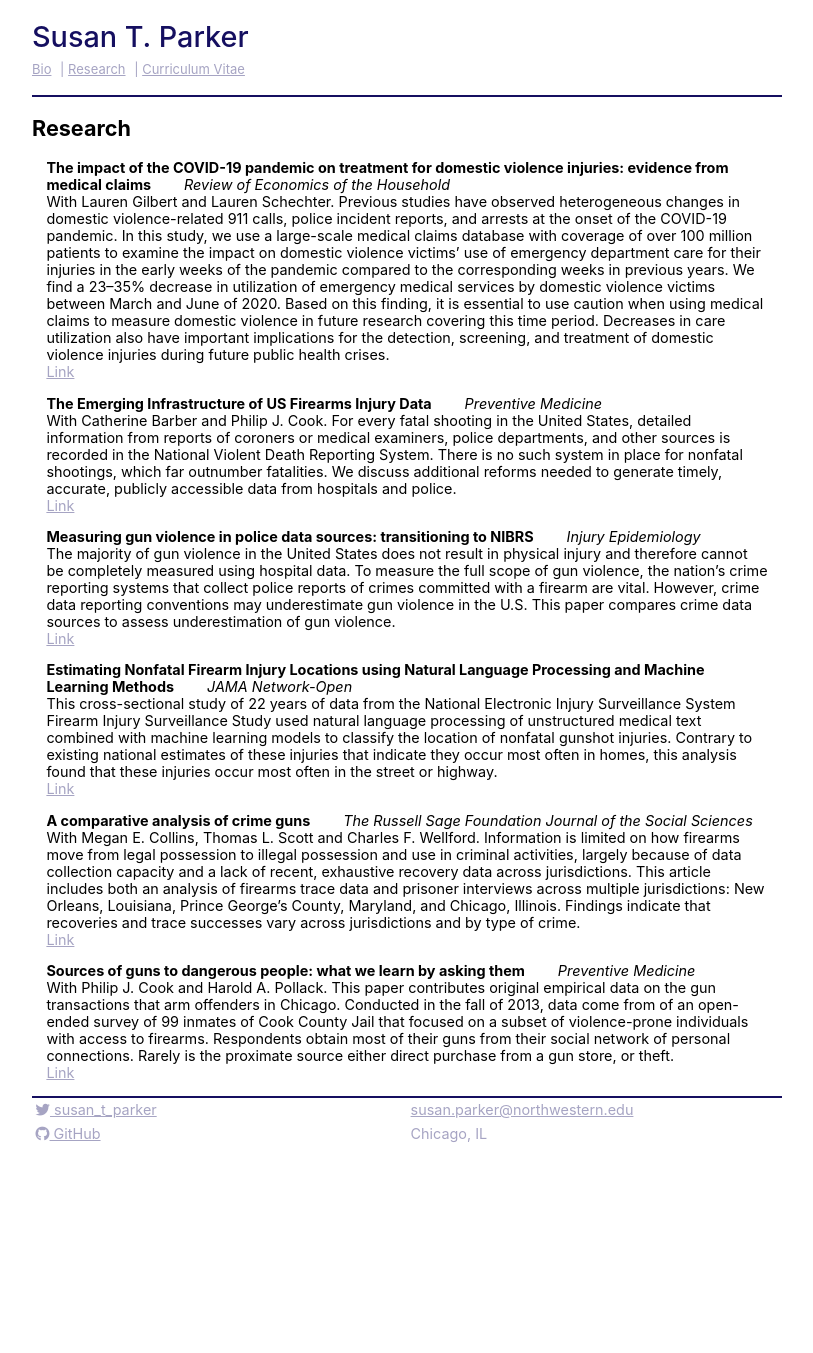
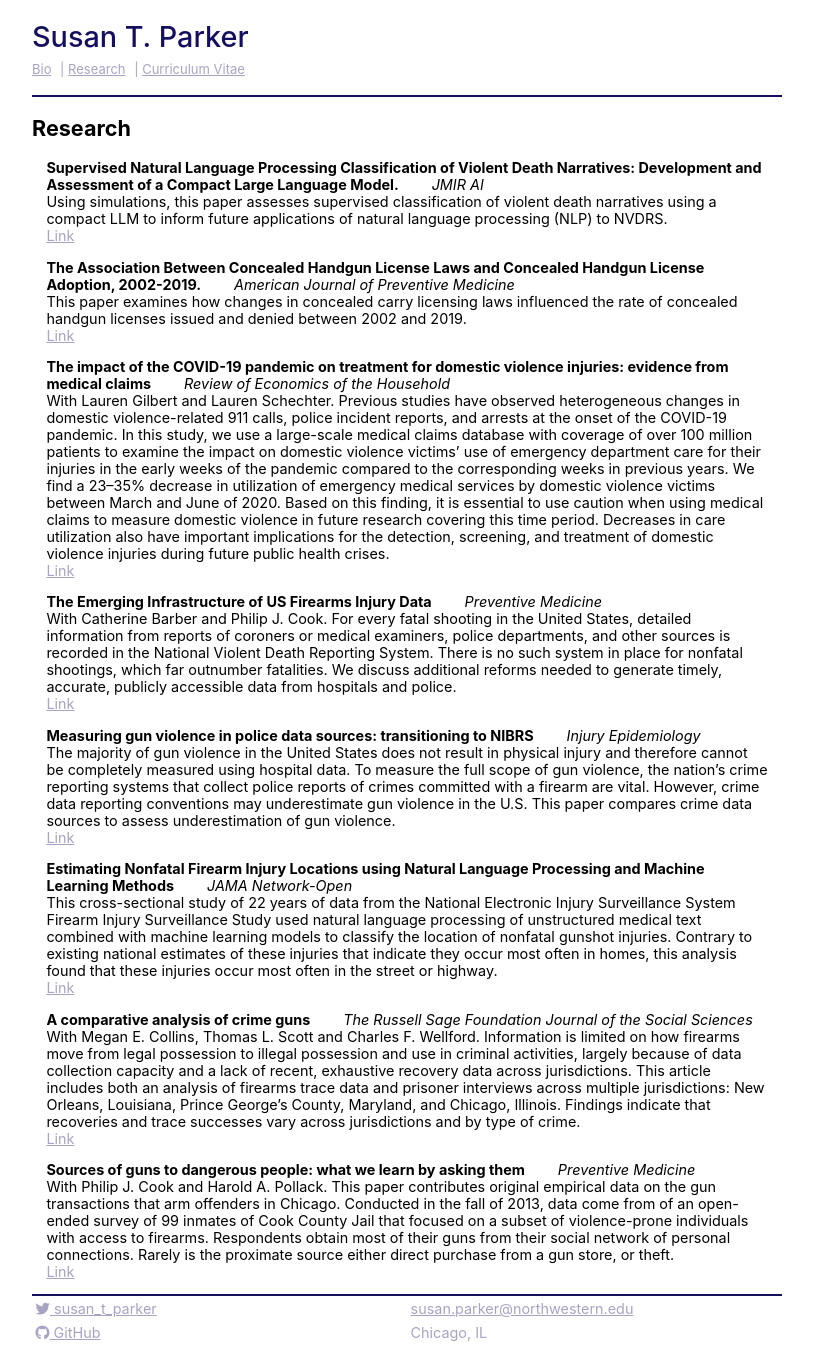
Before and after one commit to sparker6/sparker6.github.io, a Jekyll site: the page built from research.md, in a window 1280 px wide. Shown: the whole page, without its empty margins (96-909 px from the left). Built offline with Jekyll 4.4.1, drawn with Linux system fonts in a browser that asks for light colours; our own code applies the rules of GitHub Pages for plain Markdown files; before the commit the page ends 1154 px from its top, so only the background shows below that.

Commit message:
update publications

```diff
--- a/_data/publications.yml
+++ b/_data/publications.yml
@@ -1,3 +1,13 @@
+- title: "Supervised Natural Language Processing Classification of Violent Death Narratives: Development and Assessment of a Compact Large Language Model."
+  journal: "JMIR AI"
+  link: "https://ai.jmir.org/2025/1/e68212/"
+  description: "Using simulations, this paper assesses supervised classification of violent death narratives using a compact LLM to inform future applications of natural language processing (NLP) to NVDRS."
+
+- title: "The Association Between Concealed Handgun License Laws and Concealed Handgun License Adoption, 2002-2019."
+  journal: "American Journal of Preventive Medicine"
+  link: "https://www.ajpmonline.org/article/S0749-3797(24)00246-0/fulltext"
+  description: "This paper examines how changes in concealed carry licensing laws influenced the rate of concealed handgun licenses issued and denied between 2002 and 2019."
+
 - title: "The impact of the COVID-19 pandemic on treatment for domestic violence injuries: evidence from medical claims"
   journal: "Review of Economics of the Household"
   link: "https://link.springer.com/article/10.1007/s11150-024-09696-8"
```
